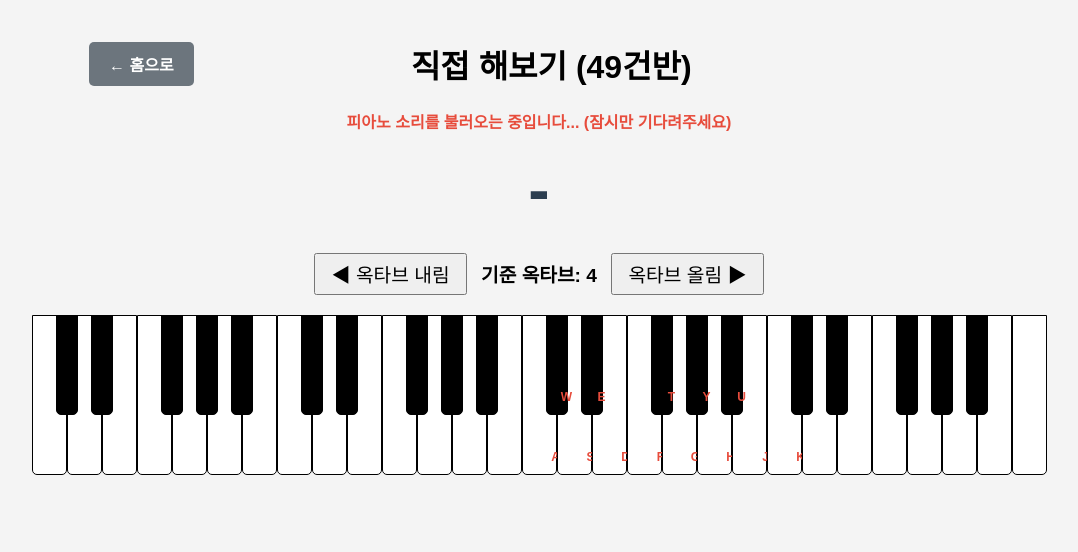
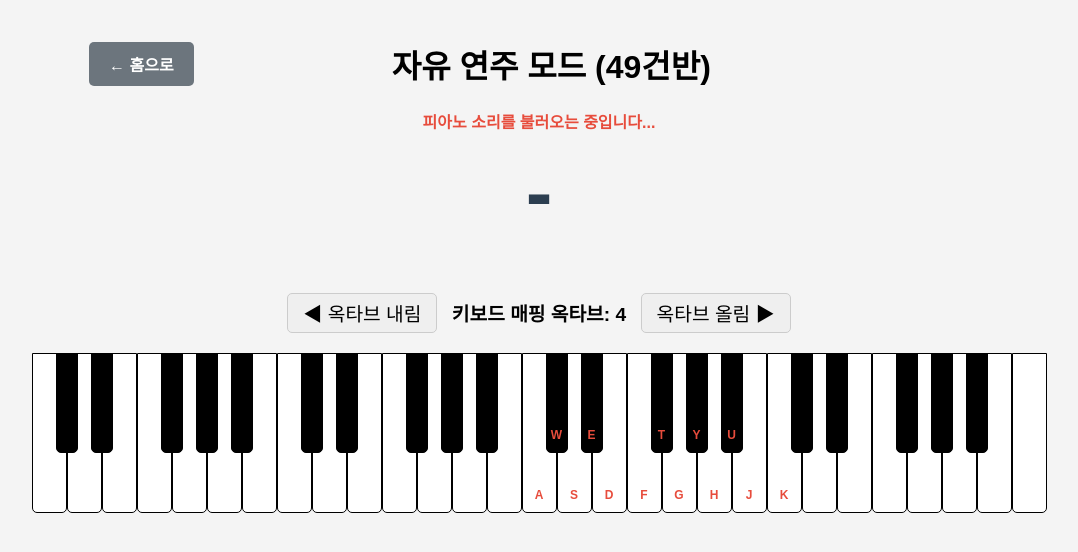
Before and after one commit to jinjimearong/music-theory-web, a Flask app: page /play in a window 1280 px wide. Shown: the top 552 px of the page, without its empty margins (101-1179 px from the left). Run offline with Flask 3, Linux system fonts and the light colour scheme; some libraries are stand-ins or nearby versions.

Commit message:
Update play.html

```diff
--- a/task music/templates/play.html
+++ b/task music/templates/play.html
@@ -2,100 +2,90 @@
 <html lang="ko">
 <head>
     <meta charset="UTF-8">
-    <title>직접 해보기 - 화음 분석기</title>
-    <!-- 리얼 피아노 소리를 위한 Tone.js 라이브러리 로드 -->
+    <title>자유 연주 모드</title>
     <script src="https://cdnjs.cloudflare.com/ajax/libs/tone/14.8.49/Tone.js"></script>
     <style>
         body { text-align: center; font-family: 'Arial', sans-serif; background-color: #f4f4f4; user-select: none; margin: 0; padding: 20px; }
-
         .header-container { display: flex; justify-content: space-between; align-items: center; max-width: 900px; margin: 0 auto; }
         .home-btn { padding: 10px 20px; background-color: #6c757d; color: white; text-decoration: none; border-radius: 5px; font-weight: bold; }
 
-        #chord-display { font-size: 4em; margin: 20px; height: 80px; font-weight: bold; color: #2c3e50; }
+        /* 다중 코드 해석을 보여주는 UI 컨테이너 */
+        #chord-display-container { height: 140px; display: flex; flex-direction: column; justify-content: center; margin: 10px 0; }
+        #primary-chord { font-size: 5em; font-weight: bold; color: #2c3e50; margin: 0; line-height: 1; }
+        #alternative-chords { font-size: 1.5em; color: #7f8c8d; margin-top: 10px; min-height: 30px; font-weight: bold; }
 
-        /* 옥타브 조절기 디자인 */
         .controls { margin-bottom: 20px; }
-        .controls button { font-size: 1.2rem; padding: 5px 15px; margin: 0 10px; cursor: pointer; }
+        .controls button { font-size: 1.2rem; padding: 5px 15px; margin: 0 10px; cursor: pointer; border-radius: 5px; border: 1px solid #ccc; }
         .controls span { font-size: 1.2rem; font-weight: bold; }
 
-        /* 49건반이 가로로 스크롤되거나 꽉 차게 들어가는 컨테이너 */
         .piano-wrapper { overflow-x: auto; padding-bottom: 20px; }
         .piano { display: inline-block; position: relative; white-space: nowrap; }
+        .key { display: inline-block; border: 1px solid #000; border-radius: 0 0 5px 5px; cursor: pointer; position: relative; box-sizing: border-box; }
 
-        .key { display: inline-block; border: 1px solid #000; border-radius: 0 0 5px 5px; cursor: pointer; position: relative; box-sizing: border-box; }
-        .key span { position: absolute; width: 100%; text-align: center; font-size: 12px; font-weight: bold; pointer-events: none; }
+        /* 텍스트 짤림 방지 완벽 해결 CSS */
+        .key span { position: absolute; left: 0; width: 100%; text-align: center; font-size: 12px; font-weight: bold; pointer-events: none; }
 
-        /* 건반 폭을 49개에 맞춰 살짝 줄였습니다. */
         .white-key { width: 35px; height: 160px; background-color: white; z-index: 1; vertical-align: top; }
         .white-key span { bottom: 10px; color: #e74c3c; }
-        .white-key:active, .white-key.active { background-color: #ddd; }
-
         .black-key { width: 22px; height: 100px; background-color: black; position: absolute; margin-left: -11px; z-index: 2; }
         .black-key span { bottom: 10px; color: #e74c3c; }
-        .black-key:active, .black-key.active { background-color: #444; }
 
-        /* 로딩 화면 */
+        .key.active, .white-key:active, .black-key:active { background-color: #27ae60 !important; box-shadow: inset 0 0 10px #1e8449; }
         #loading { color: #e74c3c; font-weight: bold; margin-bottom: 10px; }
     </style>
 </head>
 <body>
-
     <div class="header-container">
         <a href="/" class="home-btn">← 홈으로</a>
-        <h1>직접 해보기 (49건반)</h1>
-        <div style="width: 80px;"></div> <!-- 중앙 정렬을 위한 여백 -->
+        <h1>자유 연주 모드 (49건반)</h1>
+        <div style="width: 80px;"></div>
     </div>
 
-    <div id="loading">피아노 소리를 불러오는 중입니다... (잠시만 기다려주세요)</div>
+    <div id="loading">피아노 소리를 불러오는 중입니다...</div>
 
-    <div id="chord-display">-</div>
+    <div id="chord-display-container">
+        <div id="primary-chord">-</div>
+        <div id="alternative-chords"></div>
+    </div>
 
     <div class="controls">
         <button id="octave-down">◀ 옥타브 내림</button>
-        <span id="current-octave-display">기준 옥타브: 4</span>
+        <span id="current-octave-display">키보드 매핑 옥타브: 4</span>
         <button id="octave-up">옥타브 올림 ▶</button>
     </div>
 
     <div class="piano-wrapper">
-        <div class="piano" id="piano">
-            <!-- 자바스크립트가 여기에 49개의 건반을 자동으로 생성합니다. -->
-        </div>
+        <div class="piano" id="piano"></div>
     </div>
 
     <script>
-        // 1. 실제 그랜드 피아노 샘플 불러오기 (Tone.js)
         const sampler = new Tone.Sampler({
-            urls: {
-                "C4": "C4.mp3", "D#4": "Ds4.mp3", "F#4": "Fs4.mp3", "A4": "A4.mp3",
-                "C5": "C5.mp3", "D#5": "Ds5.mp3", "F#5": "Fs5.mp3", "A5": "A5.mp3",
-            },
-            release: 1,
-            baseUrl: "https://tonejs.github.io/audio/salamander/",
+            urls: { "C4": "C4.mp3", "D#4": "Ds4.mp3", "F#4": "Fs4.mp3", "A4": "A4.mp3", "C5": "C5.mp3" },
+            release: 1, baseUrl: "https://tonejs.github.io/audio/salamander/",
             onload: () => {
-                document.getElementById('loading').innerText = "피아노 로딩 완료! 건반을 눌러보세요.";
+                document.getElementById('loading').innerText = "피아노 로딩 완료! 여러 건반을 눌러 코드를 분석해 보세요.";
                 document.getElementById('loading').style.color = "#27ae60";
             }
         }).toDestination();
 
         let activeNotes = new Set();
-        let baseOctave = 4; // 컴퓨터 자판이 매핑될 기본 옥타브
+        let baseOctave = 4;
+        let currentLang = 'en';
 
-        // 자판 배열 (A~K)
-        const keyChars = ['a', 'w', 's', 'e', 'd', 'f', 't', 'g', 'y', 'h', 'u', 'j', 'k'];
+        const notes = ['C', 'C#', 'D', 'D#', 'E', 'F', 'F#', 'G', 'G#', 'A', 'A#', 'B'];
+        const keyCharsEn = ['a', 'w', 's', 'e', 'd', 'f', 't', 'g', 'y', 'h', 'u', 'j', 'k'];
+        const keyCharsKo = ['ㅁ', 'ㅈ', 'ㄴ', 'ㄷ', 'ㅇ', 'ㄹ', 'ㅅ', 'ㅎ', 'ㅛ', 'ㅗ', 'ㅕ', 'ㅓ', 'ㅏ'];
+        const keyCodes   = ['KeyA', 'KeyW', 'KeyS', 'KeyE', 'KeyD', 'KeyF', 'KeyT', 'KeyG', 'KeyY', 'KeyH', 'KeyU', 'KeyJ', 'KeyK'];
 
-        // 2. 49건반 (C2 ~ C6) 자동 생성 로직
         const pianoContainer = document.getElementById('piano');
-        const notes = ['C', 'C#', 'D', 'D#', 'E', 'F', 'F#', 'G', 'G#', 'A', 'A#', 'B'];
 
         function generatePiano() {
-            pianoContainer.innerHTML = ''; // 초기화
+            pianoContainer.innerHTML = '';
             for (let octave = 2; octave <= 5; octave++) {
-                notes.forEach(note => {
-                    createKeyElement(note, octave);
-                });
+                notes.forEach(note => { createKeyElement(note, octave); });
             }
-            createKeyElement('C', 6); // 마지막 49번째 건반
-            updateKeyboardMapping(); // 화면에 알파벳 글씨 칠하기
+            createKeyElement('C', 6);
+            updateKeyboardMapping();
         }
 
         function createKeyElement(note, octave) {
@@ -110,7 +100,6 @@
             div.appendChild(span);
             pianoContainer.appendChild(div);
 
-            // 마우스 이벤트 연결
             div.addEventListener('mousedown', () => pressKey(noteName));
             div.addEventListener('mouseup', () => releaseKey(noteName));
             div.addEventListener('mouseleave', () => releaseKey(noteName));
@@ -118,34 +107,26 @@
 
         generatePiano();
 
-        // 3. 자판 매핑 업데이트 및 화면 표시
         function updateKeyboardMapping() {
-            // 모든 건반의 글씨 지우기
             document.querySelectorAll('.key span').forEach(span => span.innerText = '');
+            const chars = currentLang === 'en' ? keyCharsEn : keyCharsKo;
 
-            // 현재 baseOctave에 맞춰 글씨 새기기 (C ~ 다음 C까지 13개 건반)
             notes.forEach((note, index) => {
                 const targetKey = document.getElementById(`key-${note}${baseOctave}`);
-                if (targetKey) targetKey.querySelector('span').innerText = keyChars[index].toUpperCase();
+                if (targetKey) targetKey.querySelector('span').innerText = currentLang === 'en' ? chars[index].toUpperCase() : chars[index];
             });
             const topC = document.getElementById(`key-C${baseOctave + 1}`);
-            if (topC) topC.querySelector('span').innerText = 'K';
+            if (topC) topC.querySelector('span').innerText = currentLang === 'en' ? 'K' : 'ㅏ';
 
-            document.getElementById('current-octave-display').innerText = `기준 옥타브: ${baseOctave}`;
+            document.getElementById('current-octave-display').innerText = `키보드 매핑 옥타브: ${baseOctave}`;
         }
 
-        // 4. 옥타브 스위처 버튼 이벤트
-        document.getElementById('octave-up').addEventListener('click', () => {
-            if (baseOctave < 5) { baseOctave++; updateKeyboardMapping(); }
-        });
-        document.getElementById('octave-down').addEventListener('click', () => {
-            if (baseOctave > 2) { baseOctave--; updateKeyboardMapping(); }
-        });
+        document.getElementById('octave-up').addEventListener('click', () => { if (baseOctave < 5) { baseOctave++; updateKeyboardMapping(); } });
+        document.getElementById('octave-down').addEventListener('click', () => { if (baseOctave > 2) { baseOctave--; updateKeyboardMapping(); } });
 
-        // 5. 소리 재생 및 파이썬 서버 통신 로직
         function pressKey(noteName) {
             if (activeNotes.has(noteName)) return;
-            Tone.start(); // 브라우저 오디오 정책 우회
+            Tone.start();
             sampler.triggerAttack(noteName);
             activeNotes.add(noteName);
             const el = document.getElementById(`key-${noteName}`);
@@ -165,7 +146,8 @@
         async function analyzeChord() {
             const notesArray = Array.from(activeNotes);
             if (notesArray.length === 0) {
-                document.getElementById('chord-display').innerText = '-';
+                document.getElementById('primary-chord').innerText = '-';
+                document.getElementById('alternative-chords').innerText = '';
                 return;
             }
             const response = await fetch('/analyze_chord', {
@@ -174,27 +156,33 @@
                 body: JSON.stringify({ notes: notesArray })
             });
             const result = await response.json();
-            document.getElementById('chord-display').innerText = result.chord || 'Unknown';
+
+            document.getElementById('primary-chord').innerText = result.primary || 'Unknown';
+
+            // 다른 해석(동음이의어 코드 등)이 존재하면 하단에 회색 글씨로 표시
+            if (result.alternatives && result.alternatives.length > 0) {
+                document.getElementById('alternative-chords').innerText = "또는: " + result.alternatives.join(', ');
+            } else {
+                document.getElementById('alternative-chords').innerText = '';
+            }
         }
 
-        // 6. 컴퓨터 키보드 입력 이벤트
         window.addEventListener('keydown', (e) => {
             if(e.repeat) return;
-            const index = keyChars.indexOf(e.key.toLowerCase());
-            if (index !== -1) {
-                let noteName;
-                if (index === 12) noteName = `C${baseOctave + 1}`; // K 키는 다음 옥타브 도
-                else noteName = `${notes[index]}${baseOctave}`;
+            if (keyCharsKo.includes(e.key)) { if (currentLang !== 'ko') { currentLang = 'ko'; updateKeyboardMapping(); } }
+            else if (keyCharsEn.includes(e.key.toLowerCase())) { if (currentLang !== 'en') { currentLang = 'en'; updateKeyboardMapping(); } }
+
+            const idx = keyCodes.indexOf(e.code);
+            if (idx !== -1) {
+                let noteName = (idx === 12) ? `C${baseOctave + 1}` : `${notes[idx]}${baseOctave}`;
                 pressKey(noteName);
             }
         });
 
         window.addEventListener('keyup', (e) => {
-            const index = keyChars.indexOf(e.key.toLowerCase());
-            if (index !== -1) {
-                let noteName;
-                if (index === 12) noteName = `C${baseOctave + 1}`;
-                else noteName = `${notes[index]}${baseOctave}`;
+            const idx = keyCodes.indexOf(e.code);
+            if (idx !== -1) {
+                let noteName = (idx === 12) ? `C${baseOctave + 1}` : `${notes[idx]}${baseOctave}`;
                 releaseKey(noteName);
             }
         });
```
